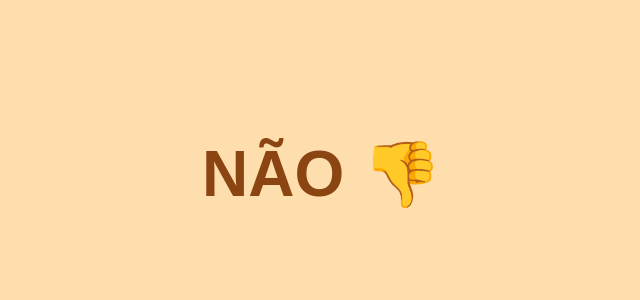
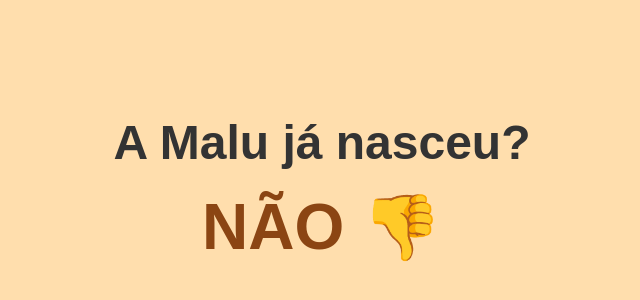
Before and after one commit to Mtsantos094/Malu-nasceu, a plain HTML site: page index.html in a window 1280 px wide. Shown: the part 226-526 px from the top of the page, without its empty margins (318-958 px from the left). Drawn offline with Linux system fonts and the light colour scheme.

Commit message:
Update index.html

```diff
--- a/index.html
+++ b/index.html
@@ -13,18 +13,25 @@
       margin: 0;
       height: 100vh;
       display: flex;
+      flex-direction: column;
       justify-content: center;
       align-items: center;
     }
     h1 {
+      font-size: 3rem;
+      margin-bottom: 20px;
+    }
+    h2 {
       font-size: 4rem;
+      margin: 0;
     }
     .sim { color: Olive; }
     .nao { color: SaddleBrown; }
   </style>
 </head>
 <body>
-  <h1 id="resposta"></h1>
+  <h1>A Malu já nasceu?</h1>
+  <h2 id="resposta"></h2>
 
   <script>
     // Troque para true quando a Malu nascer
@@ -40,5 +47,4 @@
     }
   </script>
 </body>
-
 </html>
```
